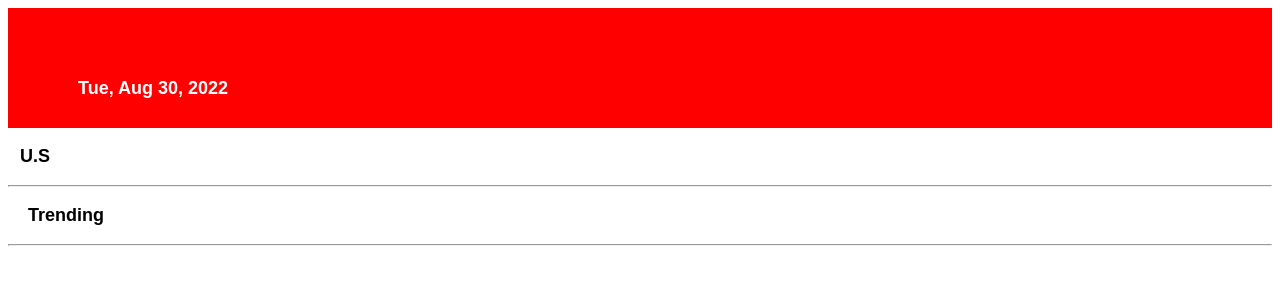
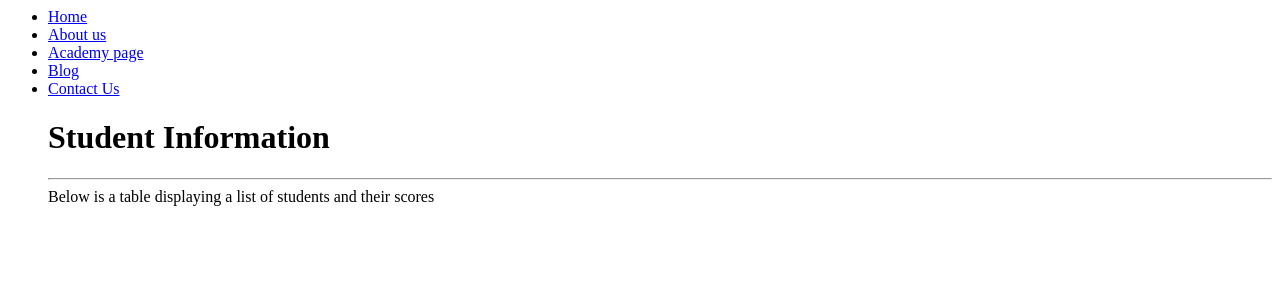
Before and after one commit to Estapesta/HTML-Project-NEWSWEEK, a plain HTML site: page index.html in a window 1280 px wide. Drawn offline with Linux system fonts and the light colour scheme.

Commit message:
Update index.html

```diff
--- a/index.html
+++ b/index.html
@@ -2,28 +2,26 @@
 <head>
     <meta charset="UTF-8">
     <meta http-equiv="X-UA-Compatible" content="IE=edge">
-    <meta name="viewport" content="width=device-width, initial-scale=1.0">
+    <meta name="viewport" content="width=, initial-scale=1.0">
     <link rel="stylesheet" href="css/style.css">
-    <title>Newsweek Magazine</title>
+    <title>Main example</title>
 </head>
 <body>
-    <div class="div-1">
-        <p class="p-date"> Tue, Aug 30, 2022</p>
+    <div class="header">
 
+    </div>
+   <div class="main-menu">
+   <ul>
+    <li><a href="/index.html">Home</a></li>
+    <li><a href="/About.html">About us</a></li>
+    <li><a href="/Academy.html">Academy page</a></li>
+    <li><a href="/Blog.html">Blog</a></li>
+    <li><a href="/Contact.html">Contact Us</a></li>
 
-
-
-</div>
-<div class="div-2">
-    <p>U.S</p>
-    </div><hr>
-    <div class="div-3">
-        <p>Trending</p>
-
-
-
-
-</div><hr>
+    <h1>Student Information</h1>
+    <p>
+    <hr>
+    <p<b>Below is a table displaying a list of students and their scores</</b>
 
 </body>
 </html>
```
